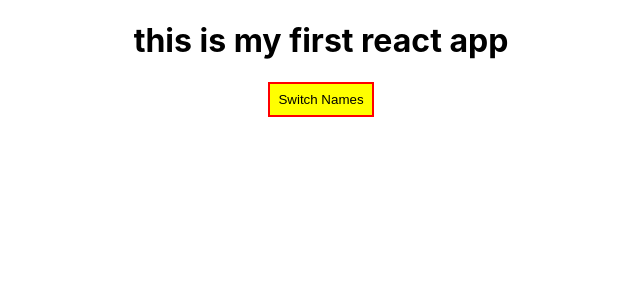
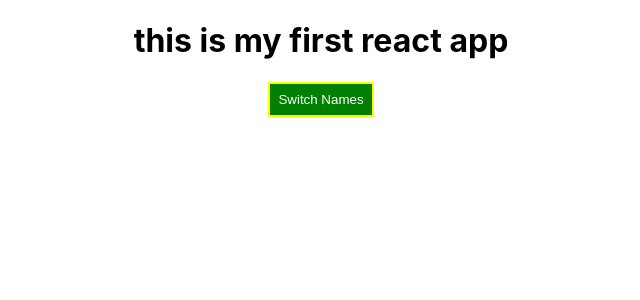
Before and after one commit to Chandan-Saini/react-app-latest-prctc, a React (Create React App) app: page / in a window 1280 px wide. Shown: the top 300 px of the page, without its empty margins (319-959 px from the left). Built offline with nearby package versions, Linux system fonts and the light colour scheme.

Commit message:
dynamic style added to button

```diff
--- a/src/App.js
+++ b/src/App.js
@@ -46,9 +46,11 @@ class App extends Component {
   render(){
 
    const style={
-     backgroundColor:"yellow",
-     border:"2px solid red",
-     padding:"8px"
+     backgroundColor:"green",
+     border:"2px solid yellow",
+     padding:"8px",
+     color:"white",
+     outline:"none"
     }
 
     let persons=null
@@ -59,6 +61,7 @@ class App extends Component {
            return <Person change={(event)=>this.nameChangedHandler(event, person.id)} click={()=>this.deletePerson(index)} name={person.name} age={person.age} key={person.id} />
          })
        )
+       style.backgroundColor="red"
      }
     return (
       <div className="App">
```
